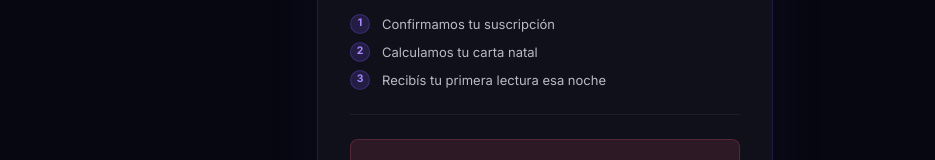
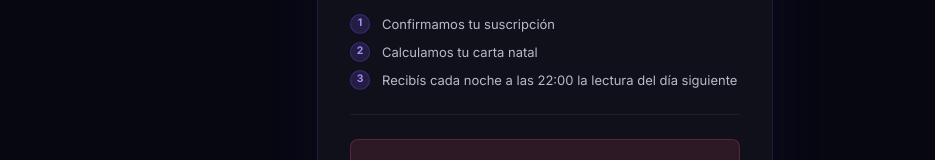
Before and after one commit to nbrandoni11/astro-app, a Next.js app: page /suscripcion in a window 1280 px wide. Shown: the part 739-899 px from the top of the page, without its empty margins (95-1030 px from the left). Built offline with nearby package versions, Linux system fonts and the light colour scheme.

Commit message:
Clarify recurring subscription and 22:00 delivery

```diff
--- a/src/app/suscripcion/page.tsx
+++ b/src/app/suscripcion/page.tsx
@@ -121,7 +121,7 @@ function SuscripcionContent() {
               </span>
               <span className={styles.afterPayStep}>
                 <span className={styles.afterPayNum}>3</span>
-                Recibís tu primera lectura esa noche
+                Recibís cada noche a las 22:00 la lectura del día siguiente
               </span>
             </div>
           </div>
@@ -156,7 +156,7 @@ function SuscripcionContent() {
                       <rect x="1" y="4" width="22" height="16" rx="2" ry="2" />
                       <line x1="1" y1="10" x2="23" y2="10" />
                     </svg>
-                    Pagar con Mercado Pago
+                    Suscribirme con Mercado Pago
                   </>
                 )}
               </button>
```
